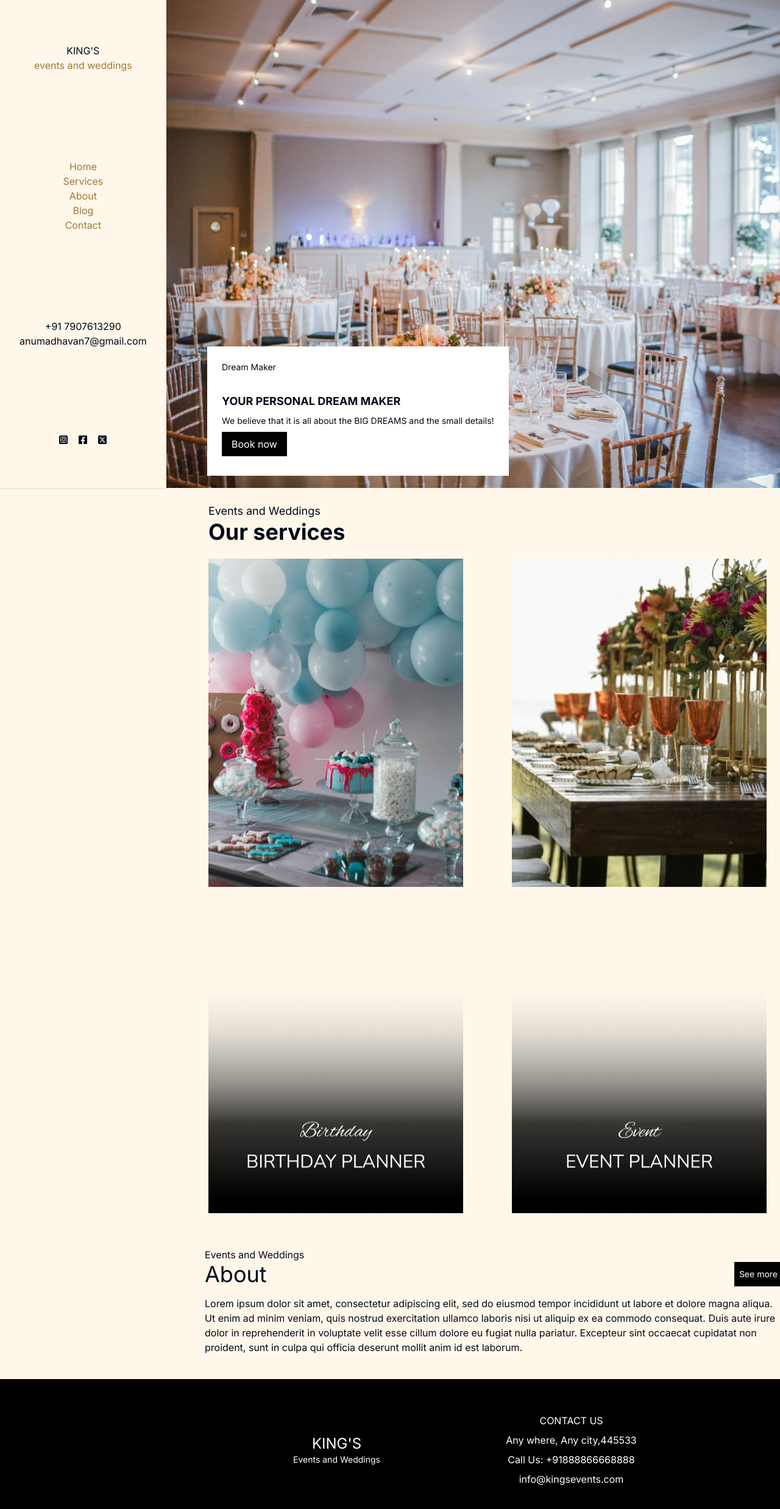
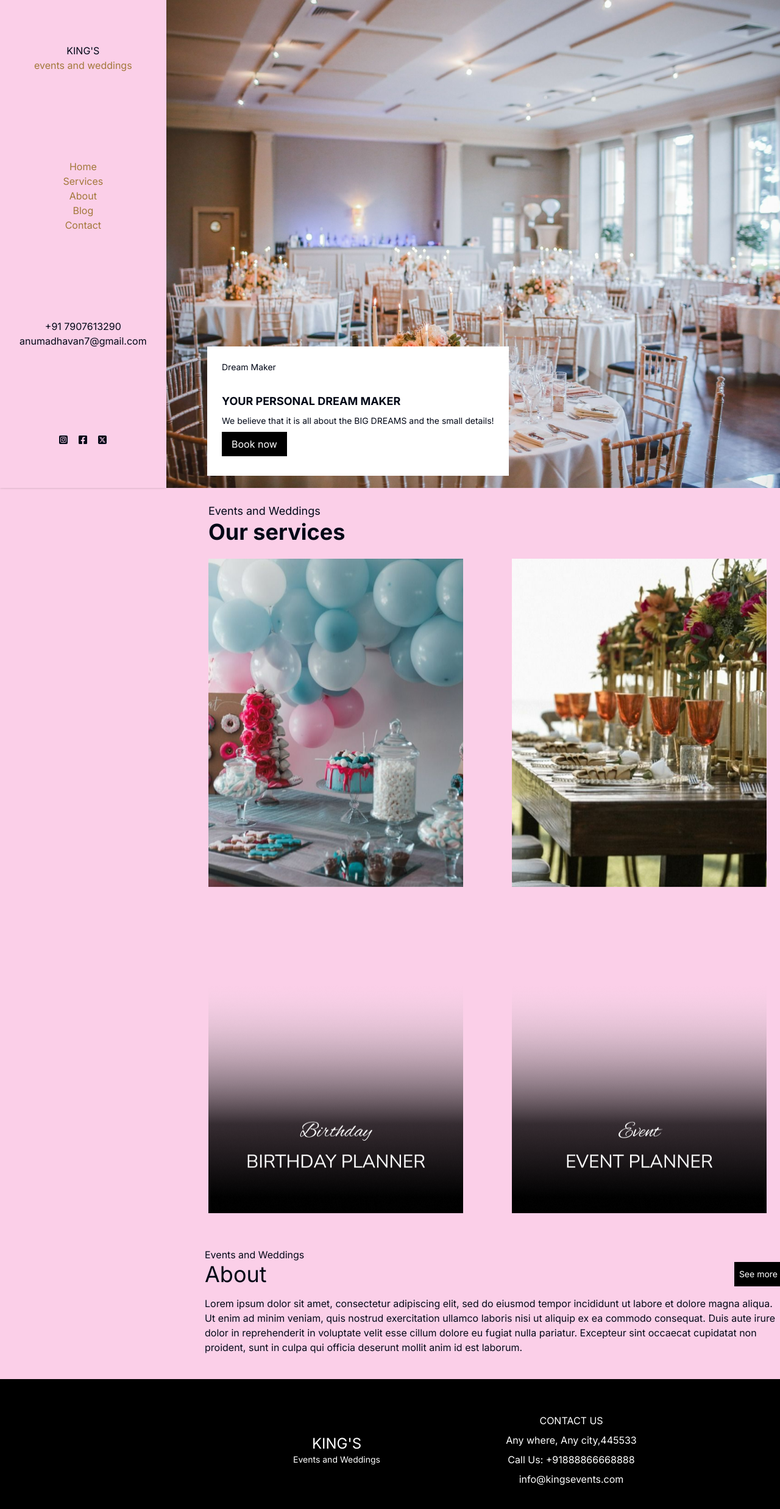
Before and after one commit to ANU7MADHAV/event-work, a Next.js app: page / in a window 1280 px wide. Shown: the top 2474 px of the page at 61% size. Built offline with nearby package versions, Linux system fonts and the light colour scheme.

Commit message:
added redirect email

```diff
--- /dev/null
+++ b/app/(links)/services/page.tsx
@@ -0,0 +1,12 @@
+import ServiesImages from "@/components/Services/ServiesImages";
+import React from "react";
+
+const page = () => {
+  return (
+    <div>
+      <ServiesImages />
+    </div>
+  );
+};
+
+export default page;
--- a/app/page.tsx
+++ b/app/page.tsx
@@ -3,7 +3,7 @@ import Homepage from "@/components/Homepage/Homepage";
 
 export default function page() {
   return (
-    <main className="bg-[#FFF7EA] bg-cover">
+    <main className="bg-pink-200 bg-cover">
       <Homepage />
       <Footer />
     </main>
--- a/components/Homepage/Homepage.tsx
+++ b/components/Homepage/Homepage.tsx
@@ -1,8 +1,7 @@
 import FirstSection from "@/components/Homepage/FirstSection";
+import Navbar from "../Navbar/Navbar";
 import SecondSection from "./SecondSection";
-import Navbar from "../Navbar/Navbar";
 import ThirdSection from "./ThirSection";
-import { SheetDemo } from "../Navbar/MobileNavbar";
 
 export default function Home() {
   return (
--- a/components/Homepage/SecondSection.tsx
+++ b/components/Homepage/SecondSection.tsx
@@ -5,7 +5,7 @@ import wedding from "@/public/wedding.png";
 
 const SecondSection = () => {
   return (
-    <div className="bg-[#FFF7EA] px-8 lg:ml-[150px] lg:w-[1000px]">
+    <div className="bg-pink-200 px-8 lg:ml-[150px] lg:w-[1000px]">
       <section className="py-6">
         <h1 className="text-lg">Events and Weddings</h1>
         <h1 className="text-4xl font-bold">Our services</h1>
--- a/components/Homepage/ThirSection.tsx
+++ b/components/Homepage/ThirSection.tsx
@@ -1,6 +1,6 @@
 const ThirdSection = () => {
   return (
-    <div className="flex w-auto justify-between bg-[#FFF7EA] px-8 pb-3 lg:ml-[160px] lg:w-[980px] lg:px-4 lg:py-10">
+    <div className="flex w-auto justify-between bg-pink-200 px-8 pb-3 lg:ml-[160px] lg:w-[980px] lg:px-4 lg:py-10">
       <section className="flex w-[9500px] flex-col">
         <section className="py-4">
           <h1>Events and Weddings</h1>
--- a/components/Navbar/MobileNavbar.tsx
+++ b/components/Navbar/MobileNavbar.tsx
@@ -1,24 +1,24 @@
 "use client";
 import {
   Sheet,
-  SheetClose,
   SheetContent,
   SheetFooter,
   SheetHeader,
   SheetTrigger,
 } from "@/components/ui/sheet";
-import { Input } from "postcss";
+import { Button } from "../ui/button";
 import Navbar from "./Navbar";
-import { Button } from "../ui/button";
 
 export function SheetDemo() {
   return (
     <Sheet>
       <SheetTrigger className="bg-transparent" asChild>
-        <Button variant="outline">Open</Button>
+        <Button variant="outline" className="text-white">
+          Open
+        </Button>
       </SheetTrigger>
       <SheetContent>
-        <SheetHeader className="h-screen">
+        <SheetHeader className="h-screen py-2">
           <Navbar />
         </SheetHeader>
         <SheetFooter></SheetFooter>
--- a/components/Navbar/Navbar.tsx
+++ b/components/Navbar/Navbar.tsx
@@ -1,10 +1,11 @@
 import React from "react";
 import Routes from "./Routes";
 import SocialNetworks from "./SocialNetworks";
+import Link from "next/link";
 
 const Navbar = () => {
   return (
-    <div className="flex h-full  w-full flex-col justify-around overflow-y-scroll bg-[#FFF7EA] px-8 text-center  shadow">
+    <div className="flex h-full  w-full flex-col justify-around overflow-y-scroll bg-pink-200 px-8 text-center  shadow">
       <section>
         <h1>KING&apos;S</h1>
         <p className="text-[#A2783A]">events and weddings</p>
@@ -13,8 +14,13 @@ const Navbar = () => {
         <Routes />
       </section>
       <section>
-        <p>+91 7907613290</p>
-        <p>anumadhavan7@gmail.com</p>
+        <Link href="tel:+917907613290">
+          <p>+91 7907613290</p>
+        </Link>
+
+        <Link href="mailto:anumadhavan7@gmail.com">
+          <p>anumadhavan7@gmail.com</p>
+        </Link>
       </section>
       <section className="flex w-full justify-center ">
         <SocialNetworks />
--- a/components/Navbar/Routes.tsx
+++ b/components/Navbar/Routes.tsx
@@ -1,3 +1,4 @@
+import Link from "next/link";
 import link from "next/link";
 
 const Routes = () => {
@@ -29,7 +30,9 @@ const Routes = () => {
       <ul>
         {navLinks.map((link, index) => (
           <li key={index}>
-            <h1 className="text-[#A2783A]">{link.name}</h1>
+            <Link href={link.path!}>
+              <h1 className="text-[#A2783A]">{link.name}</h1>
+            </Link>
           </li>
         ))}
       </ul>
--- /dev/null
+++ b/components/Services/ServicePage.tsx
@@ -0,0 +1,17 @@
+import React from "react";
+import Navbar from "../Navbar/Navbar";
+
+const ServicePage = () => {
+  return (
+    <div className="w-screen overflow-x-hidden lg:grid lg:grid-cols-8">
+      <nav className="lg:fixed lg:top-0 lg:col-start-1 lg:h-screen ">
+        <section className="hidden h-screen lg:block">
+          <Navbar />
+        </section>
+      </nav>
+      <div className="w-screen lg:col-start-2 lg:col-end-9"></div>
+    </div>
+  );
+};
+
+export default ServicePage;
--- /dev/null
+++ b/components/Services/ServiesImages.tsx
@@ -0,0 +1,11 @@
+import React from "react";
+
+const ServiesImages = () => {
+  return (
+    <div>
+      <a href="mailto:anumadhavan7@gmail.com">Link email</a>
+    </div>
+  );
+};
+
+export default ServiesImages;
```
